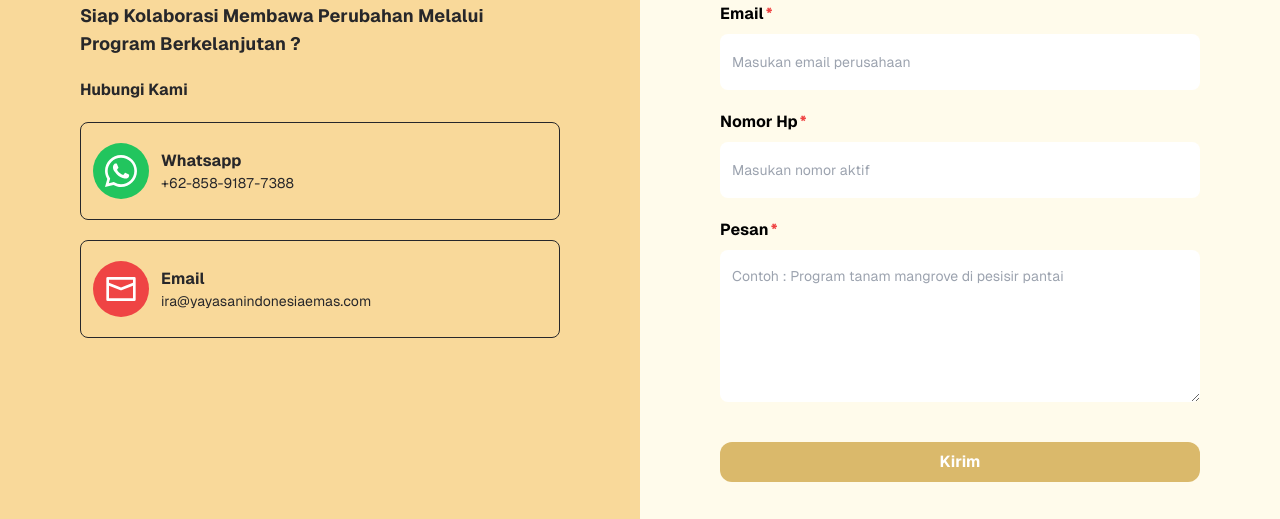
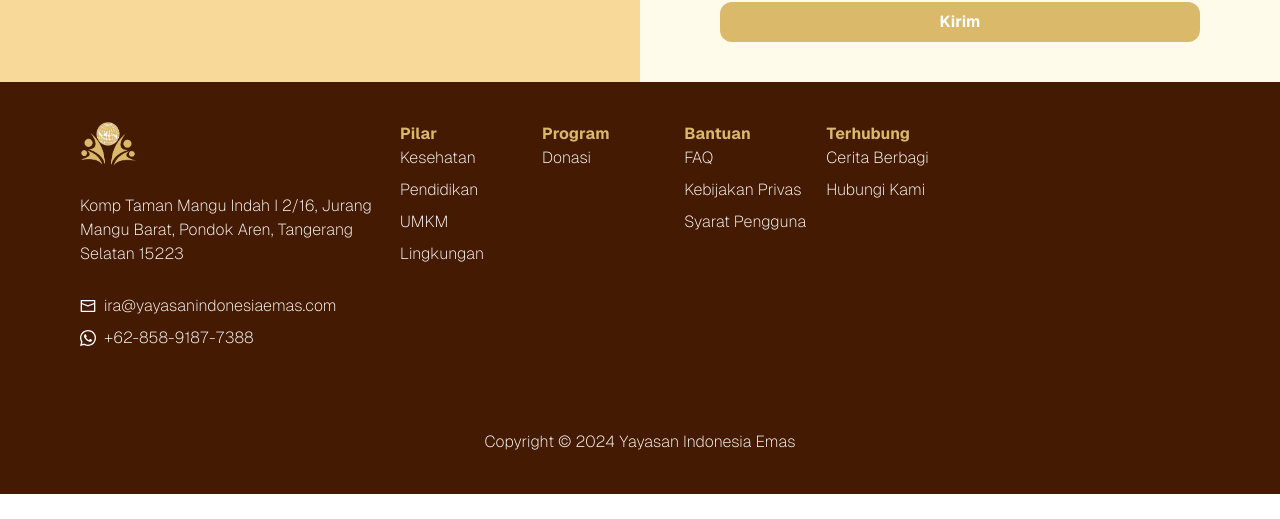
Before and after one commit to daffarian/indonesiaemasmerdeka, a Next.js app: page / in a window 1280 px wide. Shown: the part 2224-2743 px from the top of the page. After the commit the page ends 2718 px from the top, so only its background shows below. Built offline with nearby package versions, Linux system fonts and the light colour scheme.

Commit message:
add footer

```diff
--- a/src/app/(users)/layout.tsx
+++ b/src/app/(users)/layout.tsx
@@ -1,10 +1,12 @@
 import Header from "@/components/common/Header";
-
+import Footer from "@/components/common/Footer";
+import { FORMERR } from "dns";
 export default function Layout({ children }: { children: React.ReactNode }) {
   return (
     <>
       <Header />
       <main>{children}</main>
+      <Footer/>
     </>
   );
 }
--- a/src/components/common/DesktopNav.tsx
+++ b/src/components/common/DesktopNav.tsx
@@ -59,7 +59,6 @@ export default function DesktopNav({ className }: { className?: string }) {
                     meningkatkan kualitas hidup
                   </p>
                 </div>
-                <Link href={"/"}></Link>
               </div>
             </NavigationMenuContent>
           </NavigationMenuItem>
@@ -124,11 +123,11 @@ export default function DesktopNav({ className }: { className?: string }) {
           {/* Help Stop */}
           {/* Pillar Start */}
           <NavigationMenuItem>
-            <Link href={"/"}>
+            {/* <Link href={"/"}> */}
               <NavigationMenuLink className={navigationMenuTriggerStyle()}>
                 Cerita Berbagi
               </NavigationMenuLink>
-            </Link>
+            {/* </Link> */}
           </NavigationMenuItem>
           {/* Pillar Stop */}
         </NavigationMenuList>
--- /dev/null
+++ b/src/components/common/Footer.tsx
@@ -0,0 +1,87 @@
+import Author from "./Author";
+import EmailIcon from "../icons/EmailIcon";
+import WaIcon from "../icons/WaIcon";
+
+import Link from "next/link";
+
+export default function Footer({ className }: { className?: string }) {
+  return (
+    <footer className={`${className} py-10 bg-amber-950 text-white font-extralight`}>
+      <div className="container">
+        <div className="flex flex-col lg:flex-row">
+          <address className="not-italic mb-10 max-w-80">
+            <Author className="w-14 mb-7" />
+            <p className="mb-7">
+              Komp Taman Mangu Indah I 2/16, Jurang Mangu Barat, Pondok Aren,
+              Tangerang Selatan 15223
+            </p>
+            <div className="flex flex-row gap-2 mb-2 items-center">
+              <EmailIcon className="w-4 h-4" />
+              <a href="mailto:ira@yayasanindonesiaemas.com">
+                ira@yayasanindonesiaemas.com
+              </a>
+            </div>
+            <div className="flex flex-row gap-2 items-center">
+              <WaIcon className="w-4 h-4" />
+              <a href="https:wa.me/6285891877388">+62-858-9187-7388</a>
+            </div>
+          </address>
+          <div className="grid grid-cols-2 gap-5 lg:grid-cols-4">
+            <div>
+              <h4 className="font-bold text-primary">Pilar</h4>
+              <ul className="flex flex-col gap-2">
+                <li>
+                  <Link href={"/"}>Kesehatan</Link>
+                </li>
+                <li>
+                  <Link href={"/"}>Pendidikan</Link>
+                </li>
+                <li>
+                  <Link href={"/"}>UMKM</Link>
+                </li>
+                <li>
+                  <Link href={"/"}>Lingkungan</Link>
+                </li>
+              </ul>
+            </div>
+
+            <div>
+              <h4 className="font-bold text-primary">Program</h4>
+              <ul className="flex flex-col gap-2">
+                <li>
+                  <Link href={"/"}>Donasi</Link>
+                </li>
+              </ul>
+            </div>
+            <div>
+              <h4 className="font-bold text-primary">Bantuan</h4>
+              <ul className="flex flex-col gap-2">
+                <li>
+                  <Link href={"/"}>FAQ</Link>
+                </li>
+                <li>
+                  <Link href={"/"}>Kebijakan Privas</Link>
+                </li>
+                <li>
+                  <Link href={"/"}>Syarat Pengguna</Link>
+                </li>
+              </ul>
+            </div>
+            <div>
+              <h4 className="font-bold text-primary">Terhubung</h4>
+              <ul className="flex flex-col gap-2">
+                <li>
+                  <Link href={"/"}>Cerita Berbagi</Link>
+                </li>
+                <li>
+                  <Link href={"/"}>Hubungi Kami</Link>
+                </li>
+              </ul>
+            </div>
+          </div>
+        </div>
+      </div>
+      <p className="font-sm text-center mt-10">Copyright &copy; 2024 Yayasan Indonesia Emas</p>
+    </footer>
+  );
+}
--- a/src/components/home/FeaturedSection.tsx
+++ b/src/components/home/FeaturedSection.tsx
@@ -8,8 +8,8 @@ export default function FeaturedSection({ className }: { className?: string }) {
       <h2 className="text-center">
         Mari Kolaborasi <span className="text-yellow-500">Bersama</span>
       </h2>
-      <div className="container mt-10 flex flex-col gap-7">
-        <div className="p-5 border-2 border-orange-200 h-52 rounded-3xl bg-white shadow-xl">
+      <div className="container mt-10 grid grid-flow-row gap-7 lg:grid-flow-col">
+        <div className="p-5 border-2 border-orange-200 h-60 rounded-3xl bg-white shadow-xl">
           <TargetIcon className="text-yellow-500 h-10 w-10" />
           <h3 className="mt-3">Tepat Sasaran</h3>
           <p className="text-zinc-700 mt-3">
@@ -17,14 +17,14 @@ export default function FeaturedSection({ className }: { className?: string }) {
             lapisan sosial masyarakat.
           </p>
         </div>
-        <div className="p-5 border-2 border-orange-200 h-52 rounded-3xl bg-white shadow-xl">
+        <div className="p-5 border-2 border-orange-200 h-60 rounded-3xl bg-white shadow-xl">
           <SendIcon className="text-yellow-500 h-10 w-10" />
           <h3 className="mt-3">Terpublikasi</h3>
           <p className="text-zinc-700 mt-3">
             Publikasi yang luas, secara online maupun offline.
           </p>
         </div>
-        <div className="p-5 border-2 border-orange-200 h-52 rounded-3xl bg-white shadow-xl">
+        <div className="p-5 border-2 border-orange-200 h-60 rounded-3xl bg-white shadow-xl">
           <MonitorIcon className="text-yellow-500 h-10 w-10" />
           <h3 className="mt-3">Termonitor</h3>
           <p className="text-zinc-700 mt-3">
```
